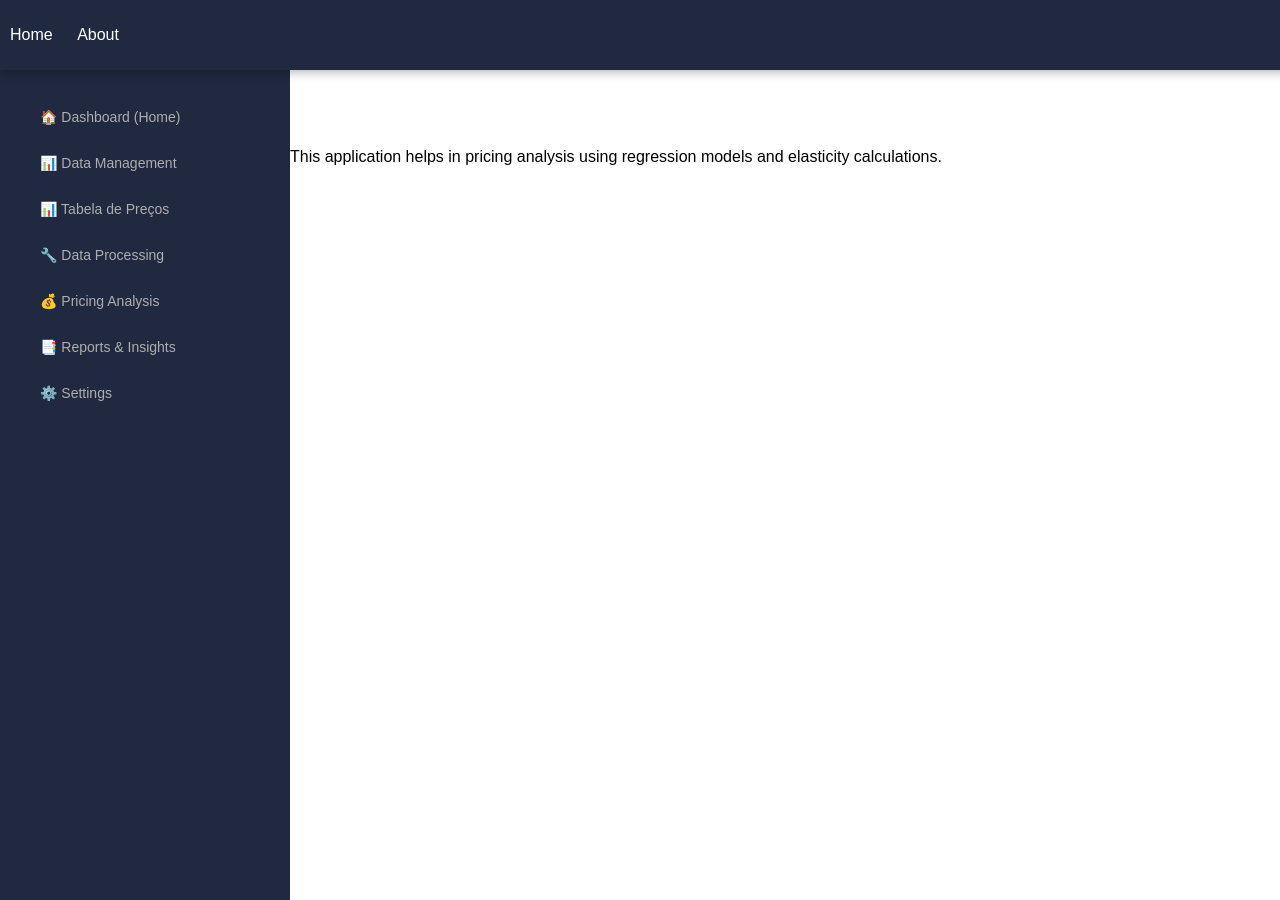
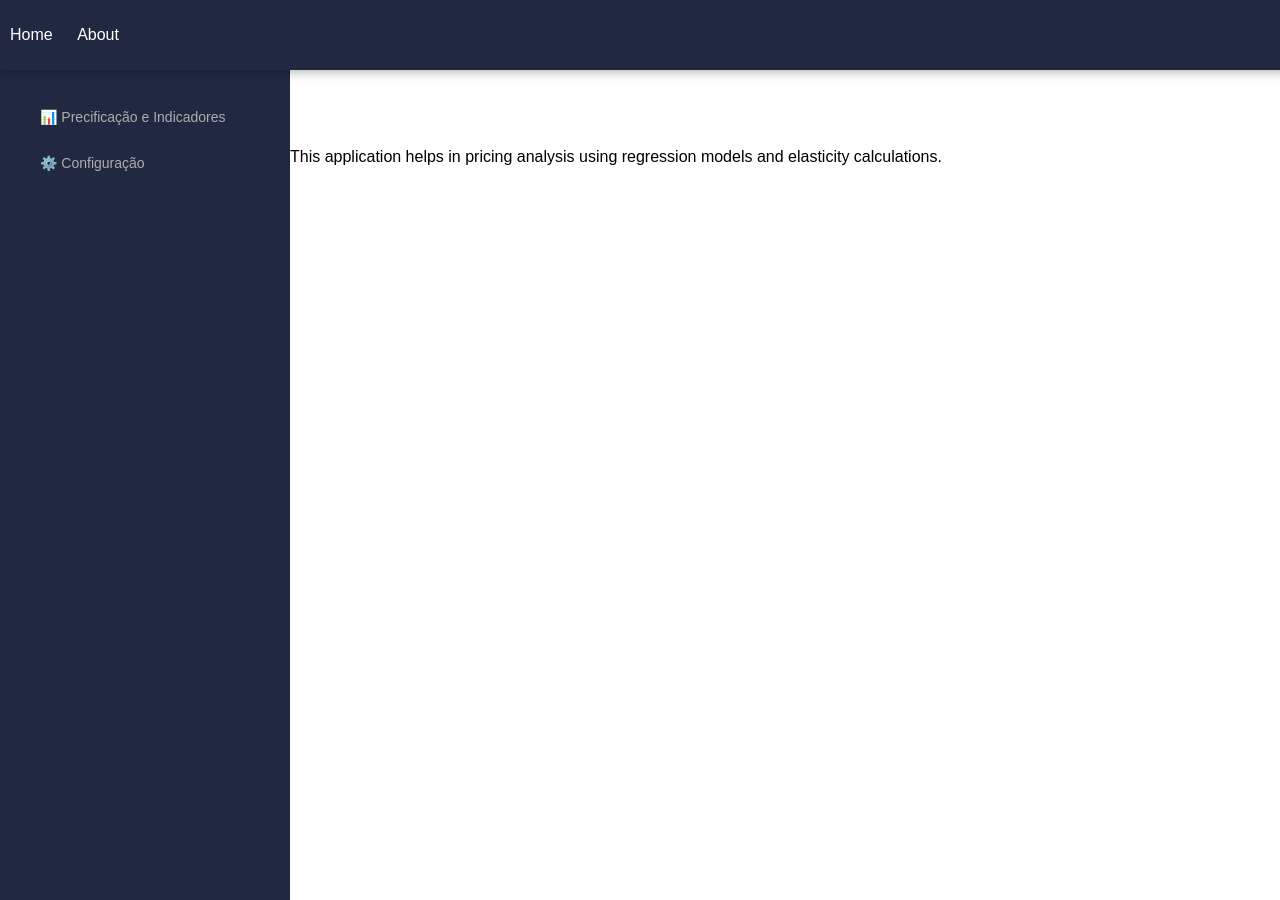
Before and after one commit to Jailsonrs/PricingSLM, a Flask app: page /about in a window 1280 px wide. Run offline with Flask 3, Linux system fonts and the light colour scheme.

Commit message:
pricing-flask-app

```diff
--- a/app.py
+++ b/app.py
@@ -26,4 +26,6 @@ def precos():
 
 
 if __name__ == "__main__":
-    app.run()
+    print(__name__)
+    print("oi")
+    app.run(debug=True)
--- a/templates/base.html
+++ b/templates/base.html
@@ -20,31 +20,10 @@
         <!-- Sidebar -->
         <nav class="sidebar">
             <ul>
-                <li><a href="{{ url_for('dashboard') }}">🏠 Dashboard (Home)</a></li>
 
-                <li class="submenu">📊 Data Management
-                    <ul>
-                        <li><a href="#">📥 Import Data (CSV, Excel, API)</a></li>
-                        <li><a href="#">📤 Export Data</a></li>
-                    </ul>
-                </li>
-                <li><a href="{{ url_for('precos') }}">📊 Tabela de Preços</a></li>
+                <li><a href="{{ url_for('precos') }}">📊 Precificação e Indicadores</a></li>
 
-                <li class="submenu">🔧 Data Processing
-                    <ul>
-                        <li><a href="#">🧹 Cleaning & Preprocessing</a></li>
-                    </ul>
-                </li>
-
-                <li class="submenu">💰 Pricing Analysis
-                    <ul>
-                        <li><a href="#">📈 Price Elasticity Calculation</a></li>
-                        <li><a href="#">📊 Regression-Based Pricing Model</a></li>
-                    </ul>
-                </li>
-
-                <li><a href="#">📑 Reports & Insights</a></li>
-                <li><a href="#">⚙️ Settings</a></li>
+                <li><a href="#">⚙️ Configuração</a></li>
             </ul>
         </nav>
 
```
Also changed, not shown: .qodo/history.sqlite, 1 other file.
